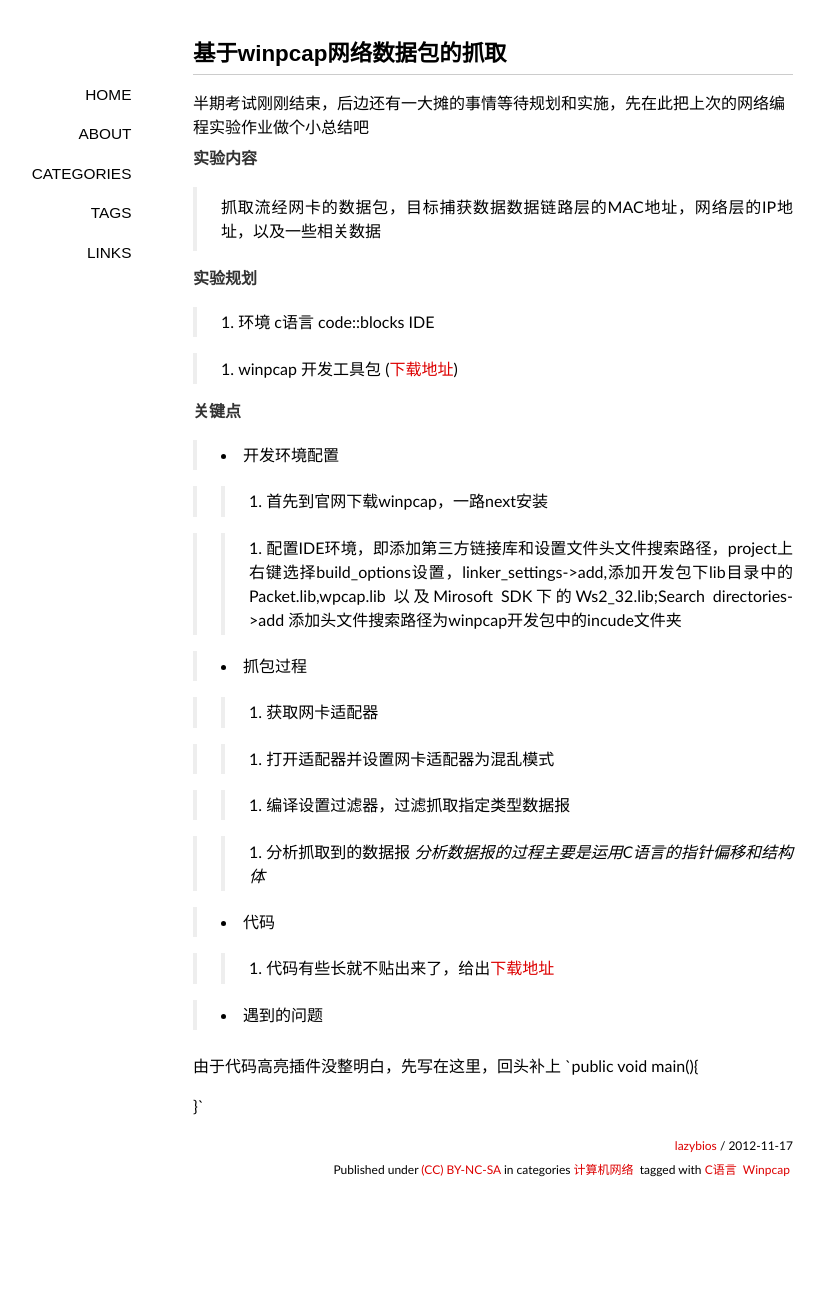
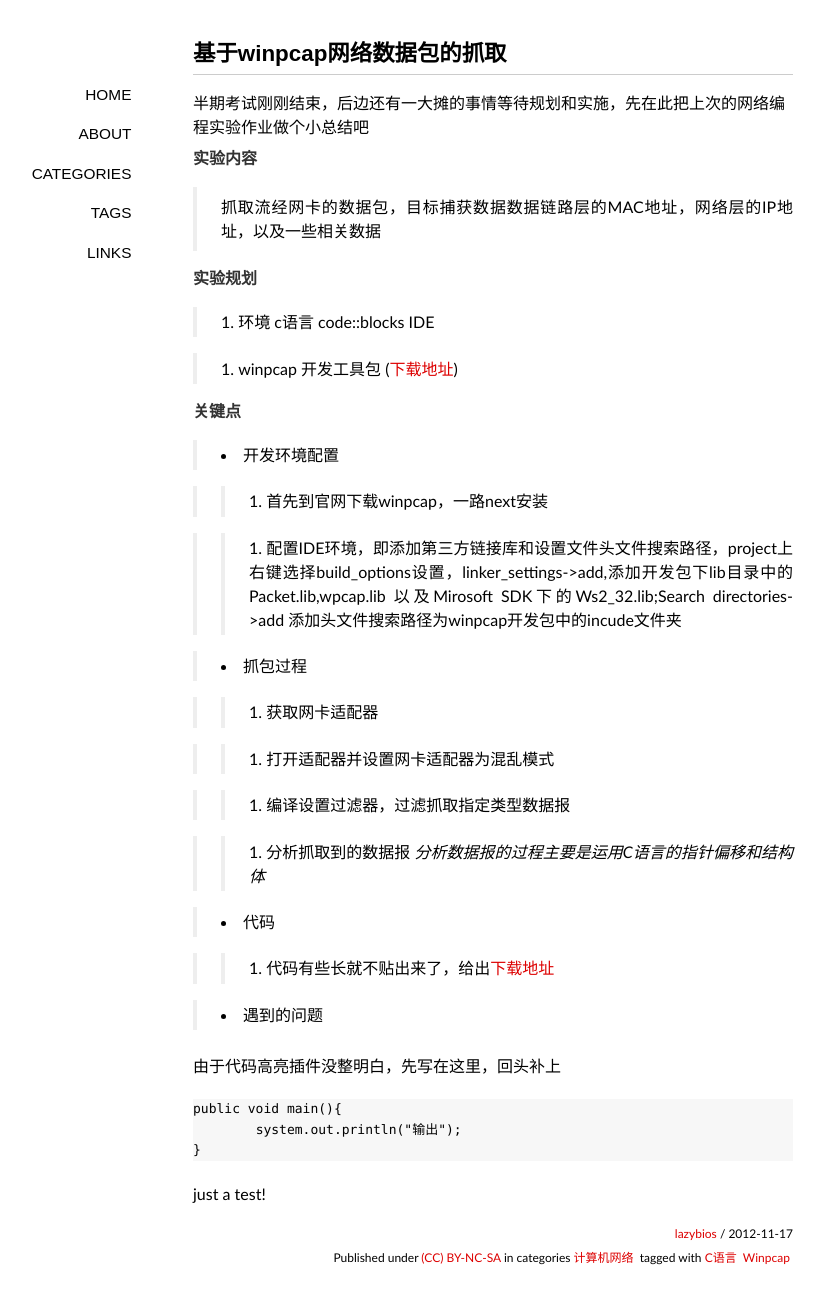
Before and after one commit to lazybios/lazybios.github.com, a Jekyll site: the page built from _posts/2012-11-17-capture-network-packets.md, in a window 1280 px wide. Shown: the whole page, without its empty margins (147-973 px from the left). Built offline with Jekyll 4.4.1, drawn with Linux system fonts in a browser that asks for light colours; some web fonts are replaced; Markdown is read by kramdown in place of the engine named in the settings; comment, search, counter and statistics services are not loaded; before the commit the page ends 1210 px from its top, so only the background shows below that.

Commit message:
fix last article

```diff
--- a/_posts/2012-11-17-capture-network-packets.md
+++ b/_posts/2012-11-17-capture-network-packets.md
@@ -55,6 +55,10 @@ tags:
 >+ 遇到的问题
 
 由于代码高亮插件没整明白，先写在这里，回头补上
-`public void main(){
 
-}`
+
+	public void main(){
+		system.out.println("输出");
+	}
+
+just a test!
```
